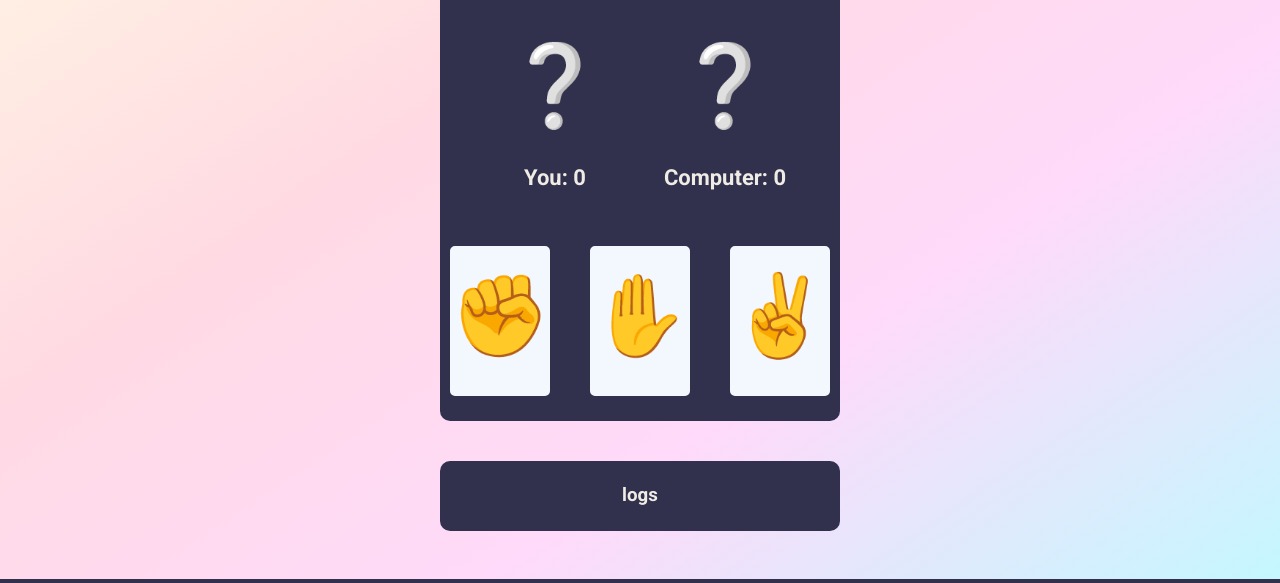
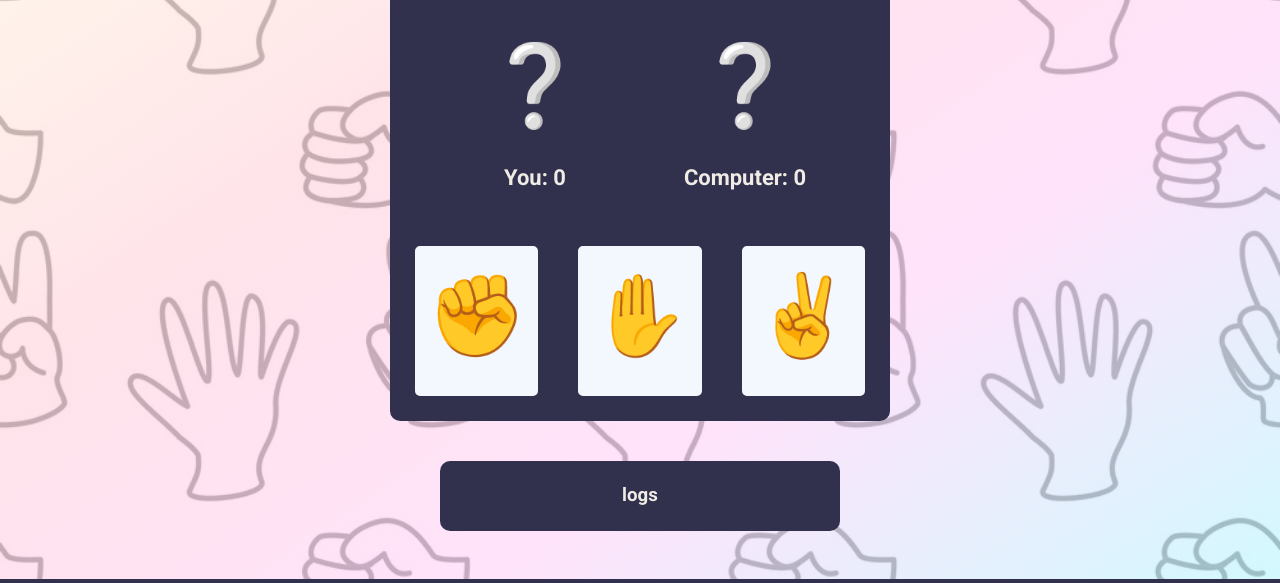
Before and after one commit to msk1039/rock-paper-scissor, a plain HTML site: page index.html in a window 1280 px wide. Shown: the part 277-860 px from the top of the page. Drawn offline with Linux system fonts and the light colour scheme.

Commit message:
added gradient

```diff
--- a/index.html
+++ b/index.html
@@ -5,13 +5,13 @@
     <meta name="viewport" content="width=device-width, initial-scale=1.0" />
     <title>Rock Paper Scissors</title>
     <link rel="stylesheet" href="style.css" />
-    <link rel="preconnect" href="https://fonts.googleapis.com" />
-    <link rel="preconnect" href="https://fonts.gstatic.com" crossorigin />
+
+
     <link
       href="https://fonts.googleapis.com/css2?family=Press+Start+2P&family=Roboto:wght@400;700&display=swap"
       rel="stylesheet"
     />
-    <link rel="shortcut icon" href="favicon.ico" />
+
     <script
       src="https://kit.fontawesome.com/4c536a6bd5.js"
       crossorigin="anonymous"
--- a/style.css
+++ b/style.css
@@ -24,12 +24,13 @@ html {
 
 body {
 
-    background-image:  linear-gradient(146deg, rgba(255,253,227,1) 0%, rgba(255,218,227,1) 38%, rgba(255,218,250,1) 67%, rgba(190,250,255,1) 100%),url(./rock-paper-scissors-pattern-background-vector-4521145.jpg);
+    background-image:  linear-gradient(146deg, rgba(255,253,227,0.75) 0%, rgba(255,218,227,0.75) 38%, rgba(255,218,250,0.75) 67%, rgba(190,250,255,0.75) 100%) ,url(./rock-paper-scissors-pattern-background-vector-4521145.jpg);
+    background-image: opacity(0.5);
     background-size: cover;
     color: var(--primary-light);
     font-family: 'Roboto', sans-serif;
     line-height: 1.6;
-    /* footer support */
+
     margin-bottom: 100px;
 }
 
@@ -68,7 +69,7 @@ button {
     border-radius: 10px;
     padding: 20px;
     margin: 0 auto;
-    max-width: 400px;
+    max-width: 500px;
     text-align: center;
 
 }
```
